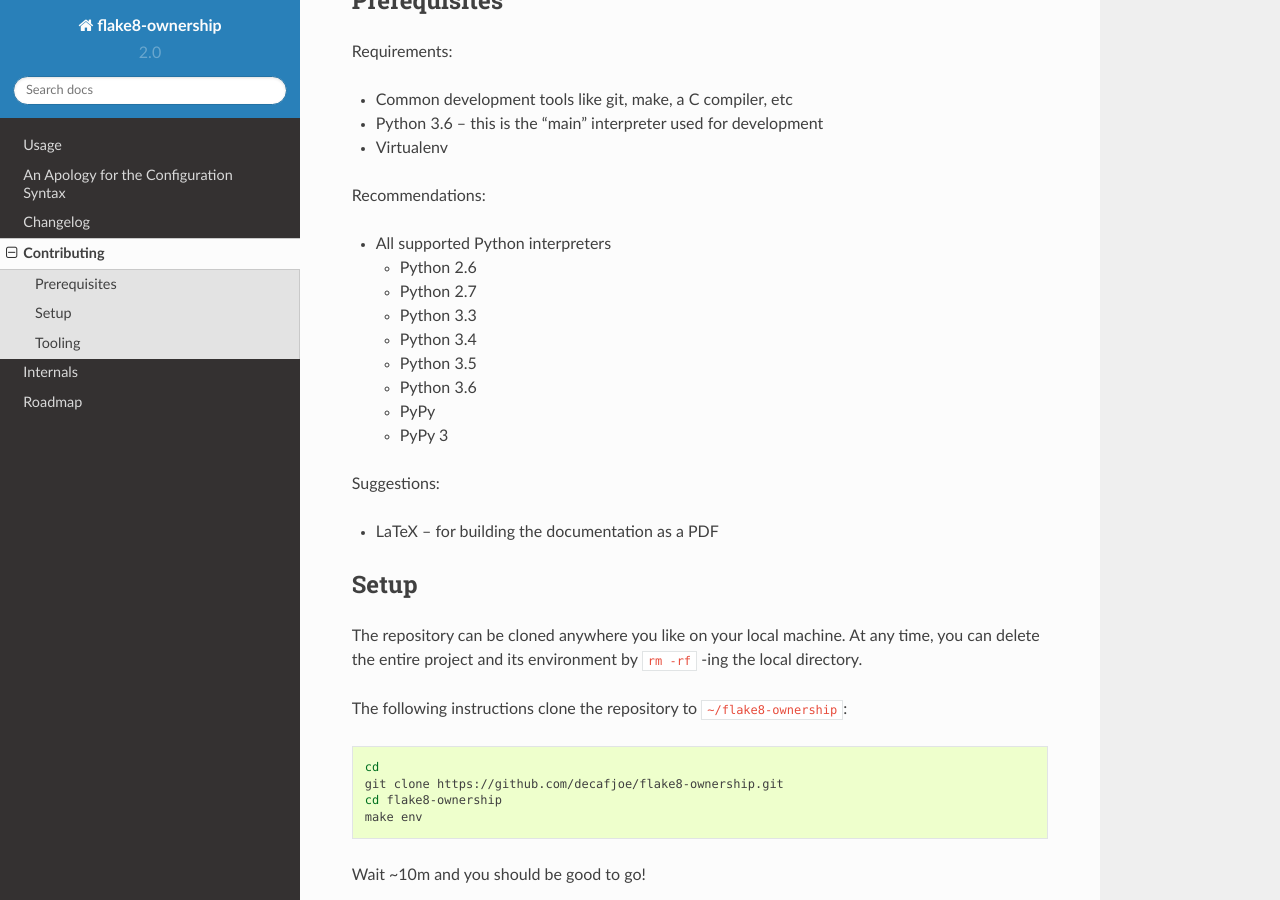
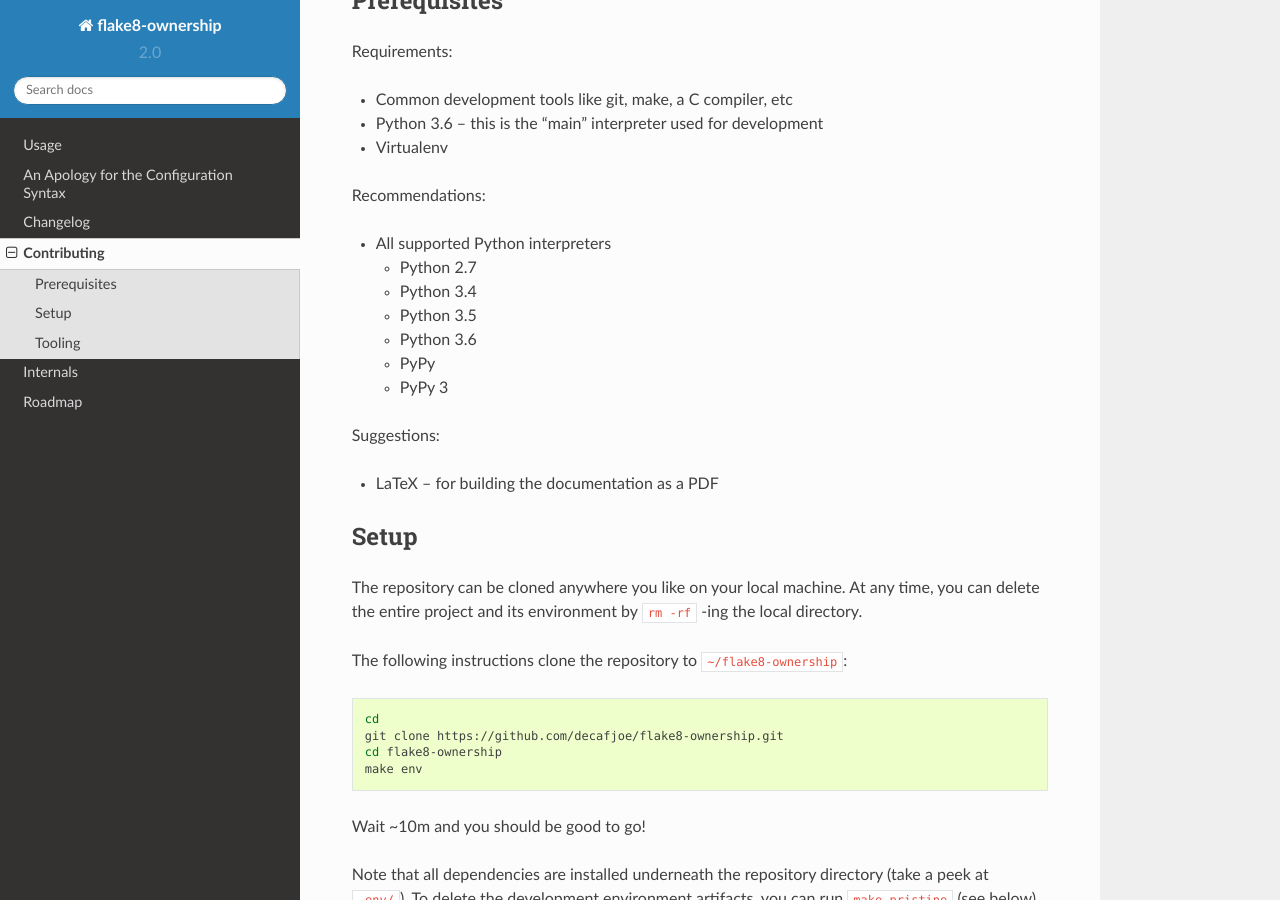
Before and after one commit to decafjoe/flake8-ownership, a Sphinx documentation site: the page built from doc/contributing.rst, in a window 1280 px wide and 900 px high, scrolled down 344 px. Built offline with Sphinx 7.4.7 and the Read the Docs theme 2.0.0, drawn with Linux system fonts in a browser that asks for light colours.

Commit message:
Removes unsupported Python versions from contributing guide.

```diff
--- a/doc/contributing.rst
+++ b/doc/contributing.rst
@@ -26,9 +26,7 @@
 
 * All supported Python interpreters
 
-  * Python 2.6
   * Python 2.7
-  * Python 3.3
   * Python 3.4
   * Python 3.5
   * Python 3.6
```
